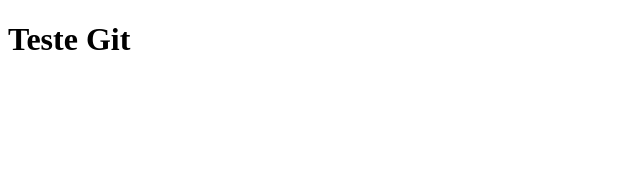
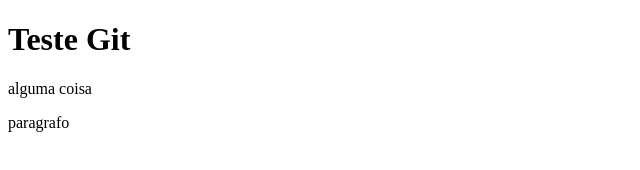
Before and after one commit to codemartins/test, a plain HTML site: page index.html in a window 1280 px wide. Shown: the whole page, without its empty margins (0-640 px from the left). Drawn offline with Linux system fonts and the light colour scheme.

Commit message:
nova demanda

```diff
--- a/index.html
+++ b/index.html
@@ -7,5 +7,7 @@
 </head>
 <body>
     <h1>Teste Git</h1>
+    <p>alguma coisa</p>
+    <p>paragrafo</p>
 </body>
 </html>
```
